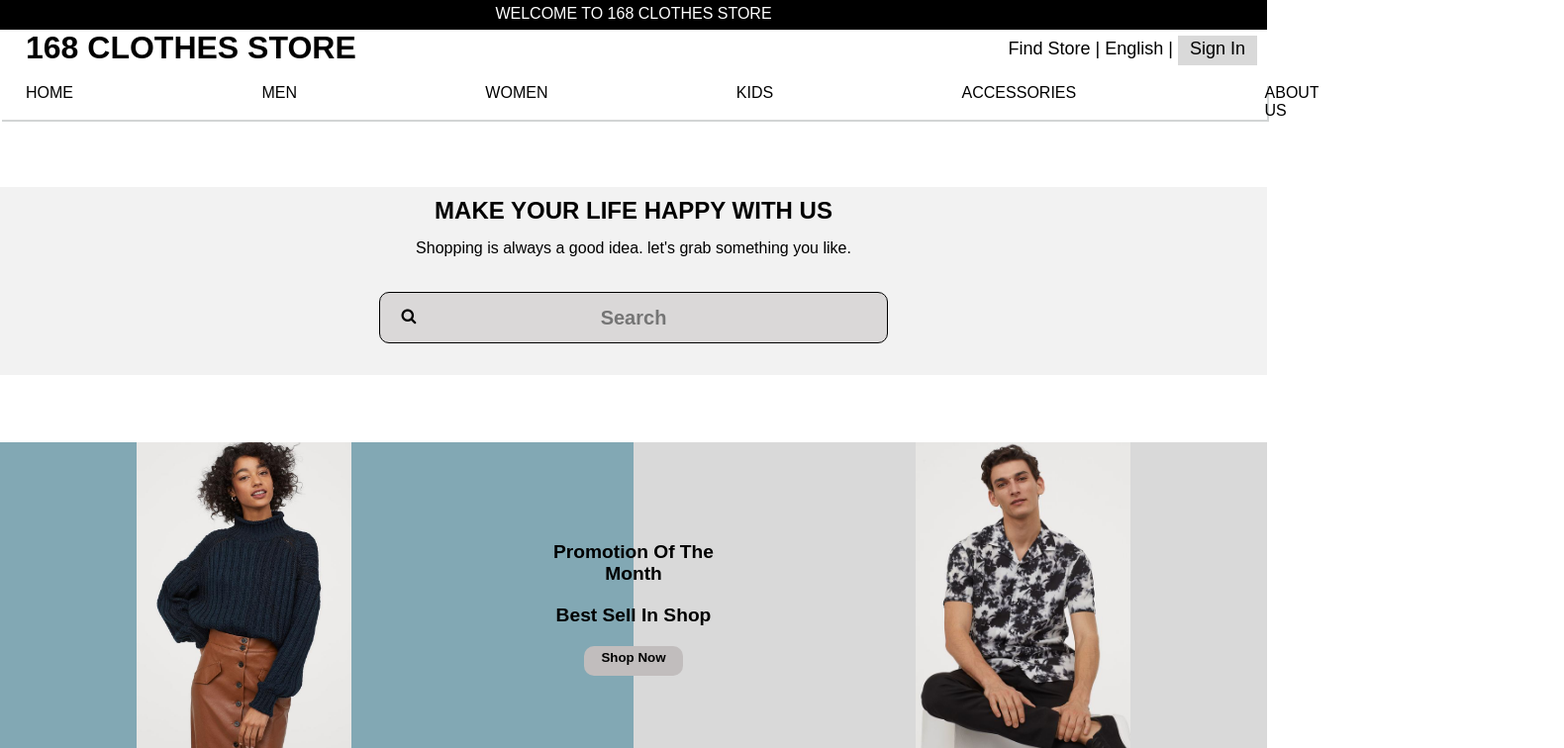
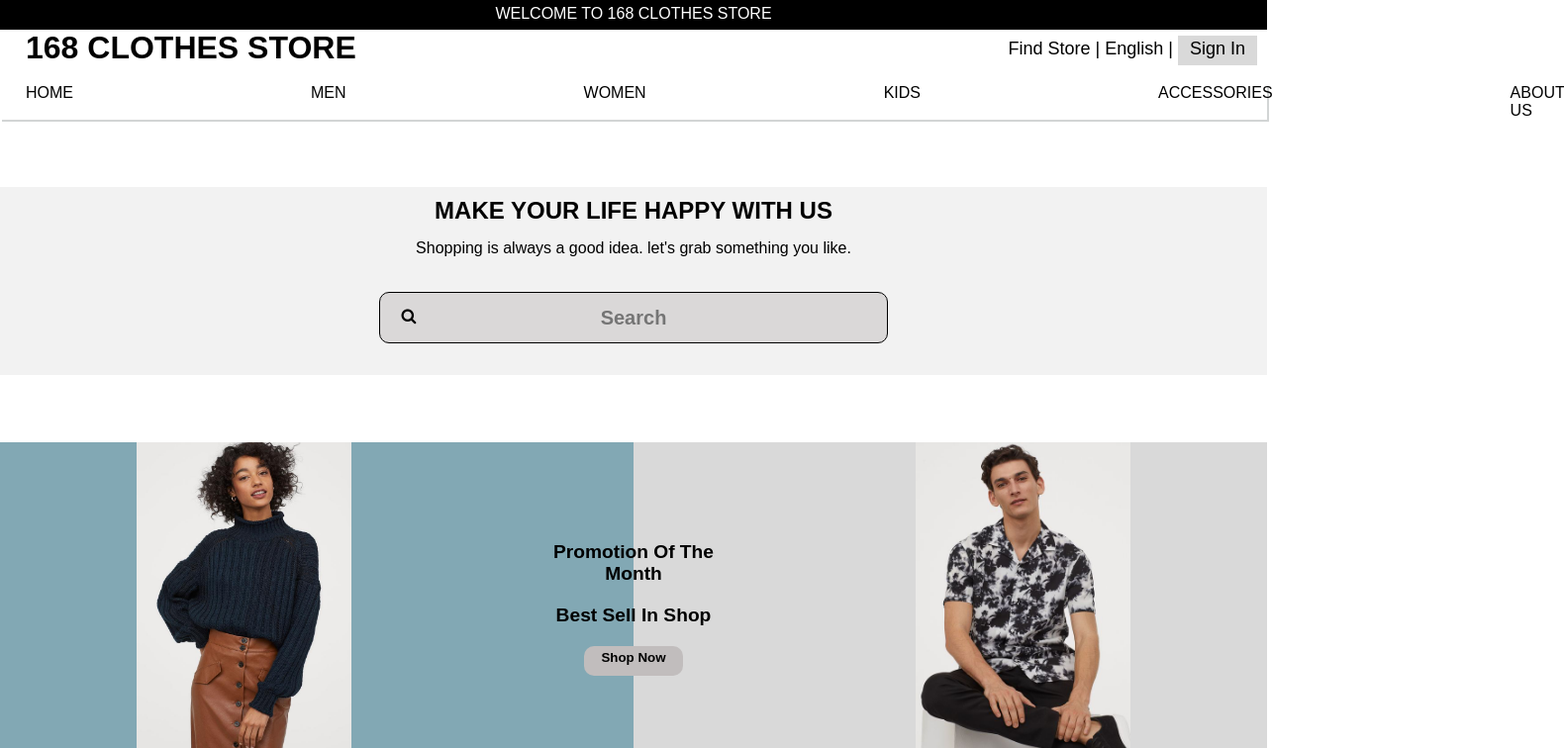
Before and after one commit to HengChhayhong275/e-commence, a Vue app in the folder Web/: page / in a window 1280 px wide. Shown: the top 756 px of the page at 99% size, 1580 px wide, since content can reach past the window. Built offline with nearby package versions, Linux system fonts and the light colour scheme; a web font is replaced by a local one.

Commit message:
update /login page

```diff
--- a/Web/src/views/HomeView.vue
+++ b/Web/src/views/HomeView.vue
@@ -450,7 +450,7 @@
     .meu{
       text-decoration: none;
       color: black;
-      margin-left: 11.9rem;
+      margin-left: 15rem;
     }
     .meu1{
       text-decoration: none;
```
